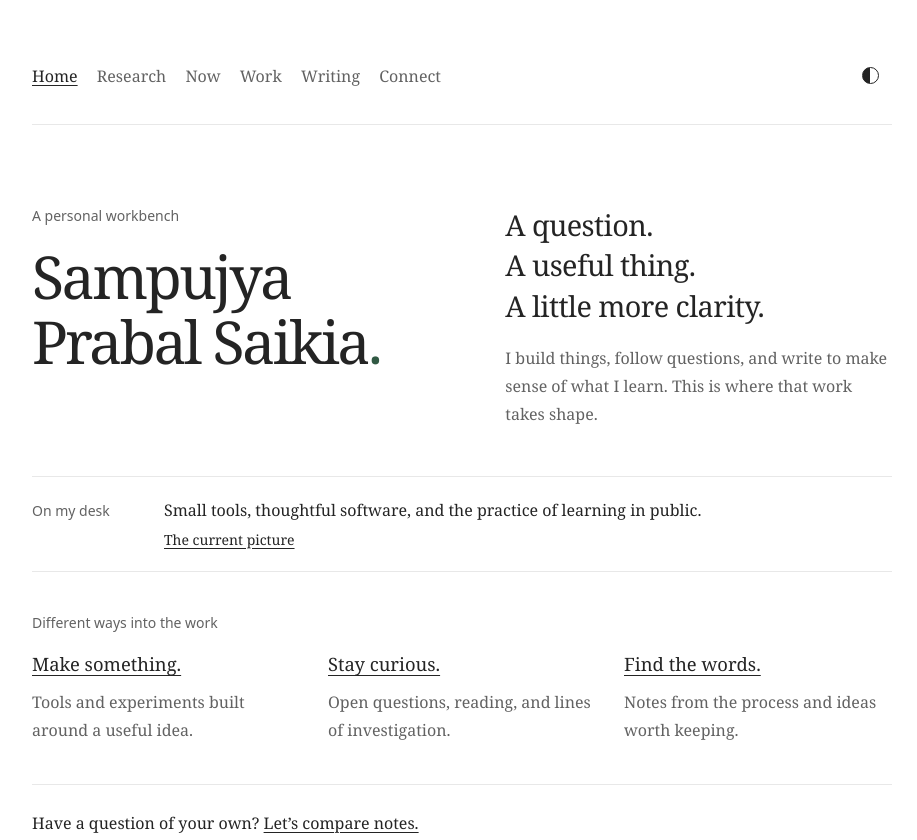
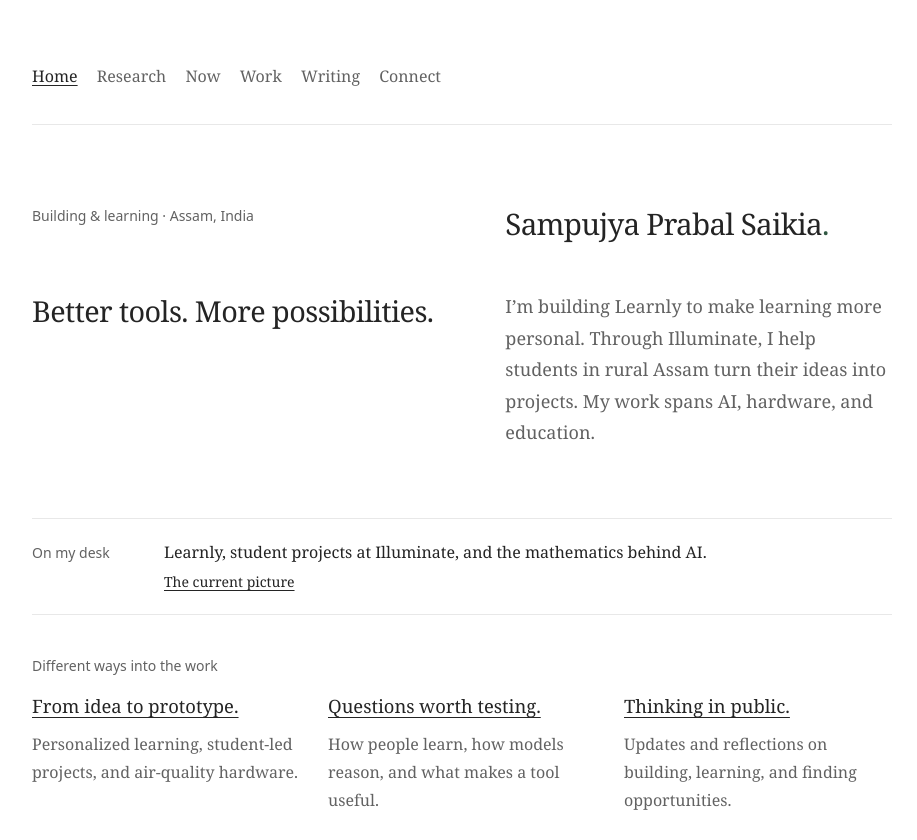
Before and after one commit to Samppujyaa/sampujya.com, a plain HTML site: page index.html in a window 1280 px wide. Shown: the top 840 px of the page, without its empty margins (178-1095 px from the left). Drawn offline with Linux system fonts and the light colour scheme.

Commit message:
Update index.html

```diff
--- a/index.html
+++ b/index.html
@@ -3,9 +3,10 @@
 <head>
   <meta charset="utf-8">
   <meta name="viewport" content="width=device-width, initial-scale=1">
-  <meta name="description" content="Home — Sampujya Prabal Saikia’s personal portfolio.">
+  <meta name="description" content="Sampujya Prabal Saikia — building Learnly, supporting student projects through Illuminate, and exploring AI and hardware.">
   <meta name="color-scheme" content="light dark">
   <title>Home | Sampujya Prabal Saikia</title>
+  <script src="assets/theme.js"></script>
   <link rel="stylesheet" href="css/reset.css">
   <link rel="stylesheet" href="css/style.css">
   <link rel="icon" href="assets/images/favicon.svg" type="image/svg+xml">
@@ -22,27 +23,21 @@
         <a href="writing.html">Writing</a>
         <a href="contact.html">Connect</a>
       </nav>
-      <label class="theme-control" title="Switch between light and dark theme">
-        <input class="theme-switch" type="checkbox" role="switch" aria-label="Use alternate color theme">
+      <button class="theme-toggle" type="button" role="switch" aria-label="Dark theme" aria-checked="false" title="Switch theme" hidden>
         <span class="theme-icon" aria-hidden="true"></span>
-        <span class="visually-hidden">Switch color theme</span>
-      </label>
+      </button>
     </header>
     <main id="main" tabindex="-1" class="page home-page">
       <header class="home-intro">
-        <div class="home-identity">
-          <p class="home-caption">A personal workbench</p>
-          <h1>Sampujya<br> Prabal Saikia<span class="name-stop">.</span></h1>
-        </div>
-        <div class="home-statement">
-          <p class="home-thought">A question.<br> A useful thing.<br> A little more clarity.</p>
-          <p>I build things, follow questions, and write to make sense of what I learn. This is where that work takes shape.</p>
-        </div>
+        <p class="home-caption">Building &amp; learning · Assam, India</p>
+        <h1>Sampujya Prabal Saikia<span class="name-stop">.</span></h1>
+        <p class="home-thought">Better tools. More possibilities.</p>
+        <p class="lede">I’m building Learnly to make learning more personal. Through Illuminate, I help students in rural Assam turn their ideas into projects. My work spans AI, hardware, and education.</p>
       </header>
 
       <aside class="workbench-note" aria-labelledby="current-title">
         <h2 id="current-title">On my desk</h2>
-        <p>Small tools, thoughtful software, and the practice of learning in public.</p>
+        <p>Learnly, student projects at Illuminate, and the mathematics behind AI.</p>
         <a href="now.html">The current picture</a>
       </aside>
 
@@ -50,16 +45,16 @@
         <h2 id="practice-title" class="home-caption">Different ways into the work</h2>
         <div class="practice-grid">
           <article class="practice-item">
-            <h3><a href="work.html">Make something.</a></h3>
-            <p>Tools and experiments built around a useful idea.</p>
+            <h3><a href="work.html">From idea to prototype.</a></h3>
+            <p>Personalized learning, student-led projects, and air-quality hardware.</p>
           </article>
           <article class="practice-item">
-            <h3><a href="research.html">Stay curious.</a></h3>
-            <p>Open questions, reading, and lines of investigation.</p>
+            <h3><a href="research.html">Questions worth testing.</a></h3>
+            <p>How people learn, how models reason, and what makes a tool useful.</p>
           </article>
           <article class="practice-item">
-            <h3><a href="writing.html">Find the words.</a></h3>
-            <p>Notes from the process and ideas worth keeping.</p>
+            <h3><a href="writing.html">Thinking in public.</a></h3>
+            <p>Updates and reflections on building, learning, and finding opportunities.</p>
           </article>
         </div>
       </section>
```
